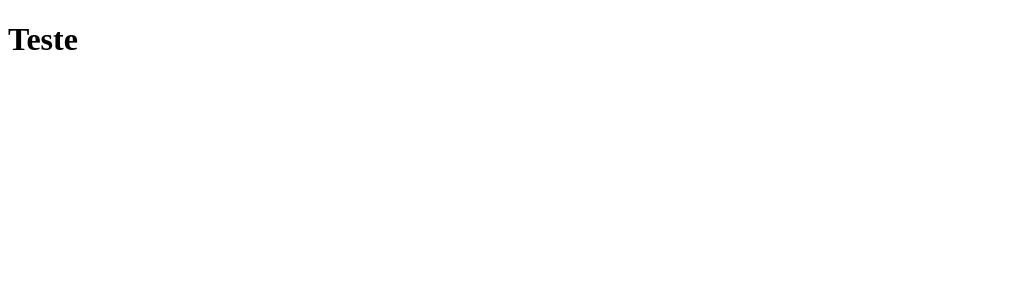
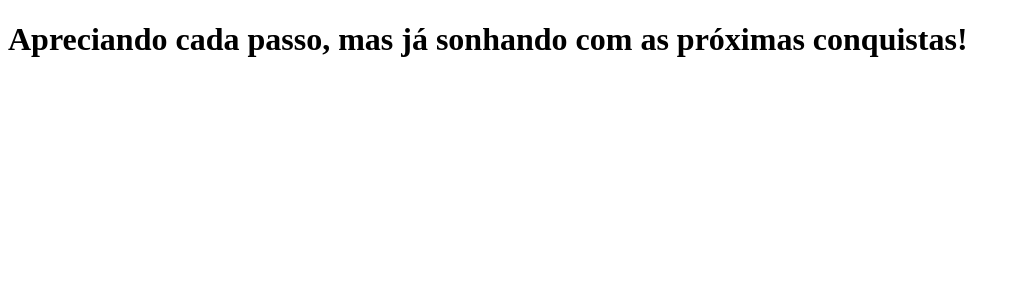
Before and after one commit to andremartinsdeabreu/clone-tabnews, a Next.js app: page / in a window 1280 px wide. Shown: the top 300 px of the page, without its empty margins (0-1020 px from the left). Built offline with nearby package versions, Linux system fonts and the light colour scheme.

Commit message:
Removendo a pasta node_modules que foi adicionado por engano.

```diff
--- a/pages/index.js
+++ b/pages/index.js
@@ -1,5 +1,5 @@
 function Home() {
-    return <h1>Teste</h1>
+    return <h1>Apreciando cada passo, mas já sonhando com as próximas conquistas!</h1>
 }
 
 export default Home;
```
